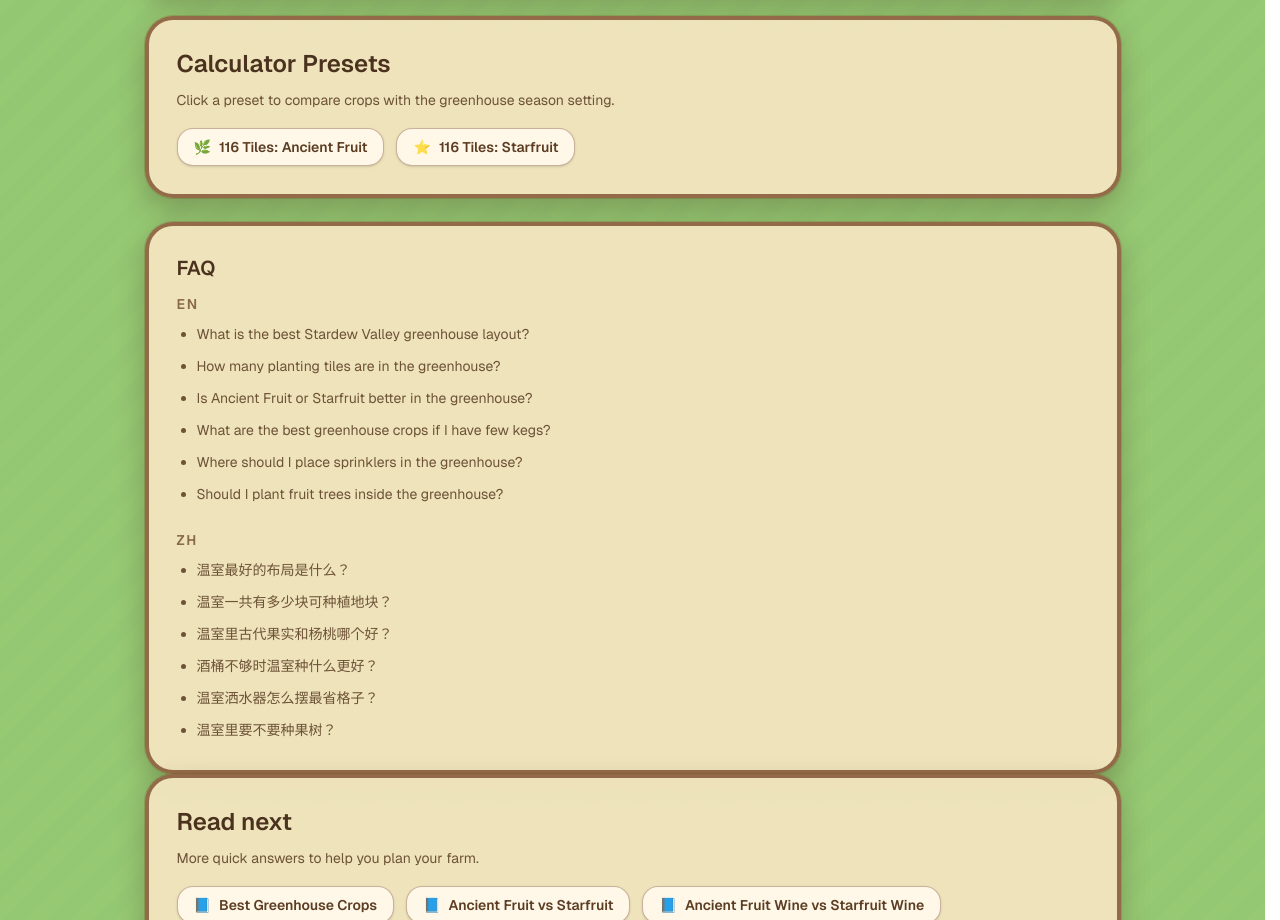
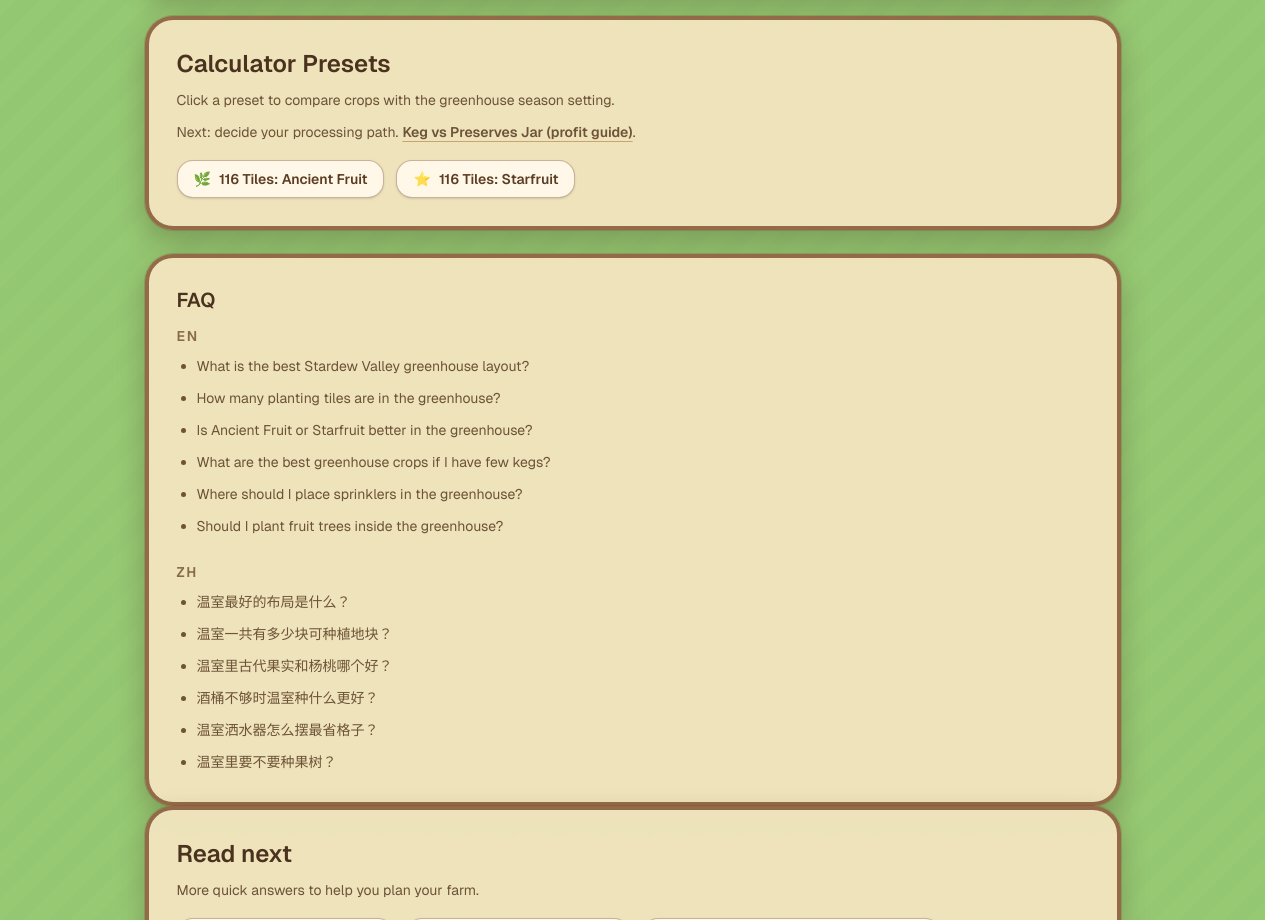
Before and after one commit to yuzhoudabaozhayujiamigou-cloud/stardew-tools, a Next.js app in the folder stardew-tools/: page /blog/greenhouse-layout-guide in a window 1280 px wide. Shown: the part 2740-3660 px from the top of the page. Built offline with nearby package versions, Linux system fonts and the light colour scheme.

Commit message:
blog: add internal link from greenhouse layout guide to keg vs jar profit guide

```diff
--- a/stardew-tools/src/app/blog/greenhouse-layout-guide/page.tsx
+++ b/stardew-tools/src/app/blog/greenhouse-layout-guide/page.tsx
@@ -7,6 +7,7 @@
 import { SiteFooter } from "@/components/SiteFooter";
 import { getBlogReadNextPosts } from "@/lib/read-next";
 import Breadcrumb from "@/components/Breadcrumb";
+import Link from "next/link";
 
 const FAQ_EN = [
   "What is the best Stardew Valley greenhouse layout?",
@@ -310,6 +311,13 @@
             <p className="mt-2 text-sm leading-6 text-[#5f4228]/90">
               Click a preset to compare crops with the greenhouse season setting.
             </p>
+            <p className="mt-2 text-sm leading-6 text-[#5f4228]/90">
+              Next: decide your processing path.
+              <Link className="ml-1 font-semibold underline decoration-[#b77841]/60 underline-offset-4 transition hover:text-[#3f2a22] hover:decoration-[#b77841]" href="/blog/keg-vs-jar-profit-guide">
+                Keg vs Preserves Jar (profit guide)
+              </Link>
+              .
+            </p>
 
             <div className="mt-4 flex flex-wrap gap-3">
               <TrackedBlogCtaLink
```
